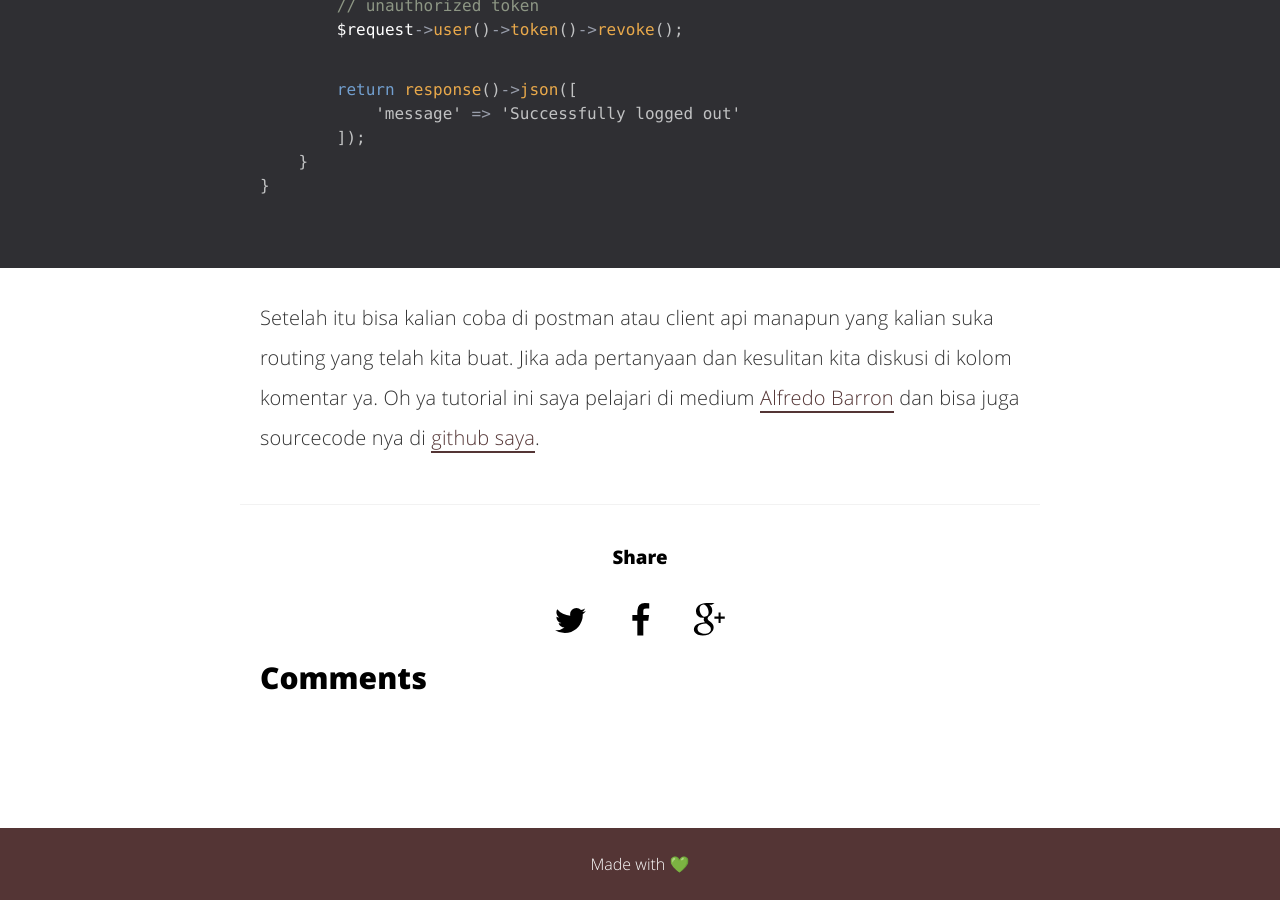
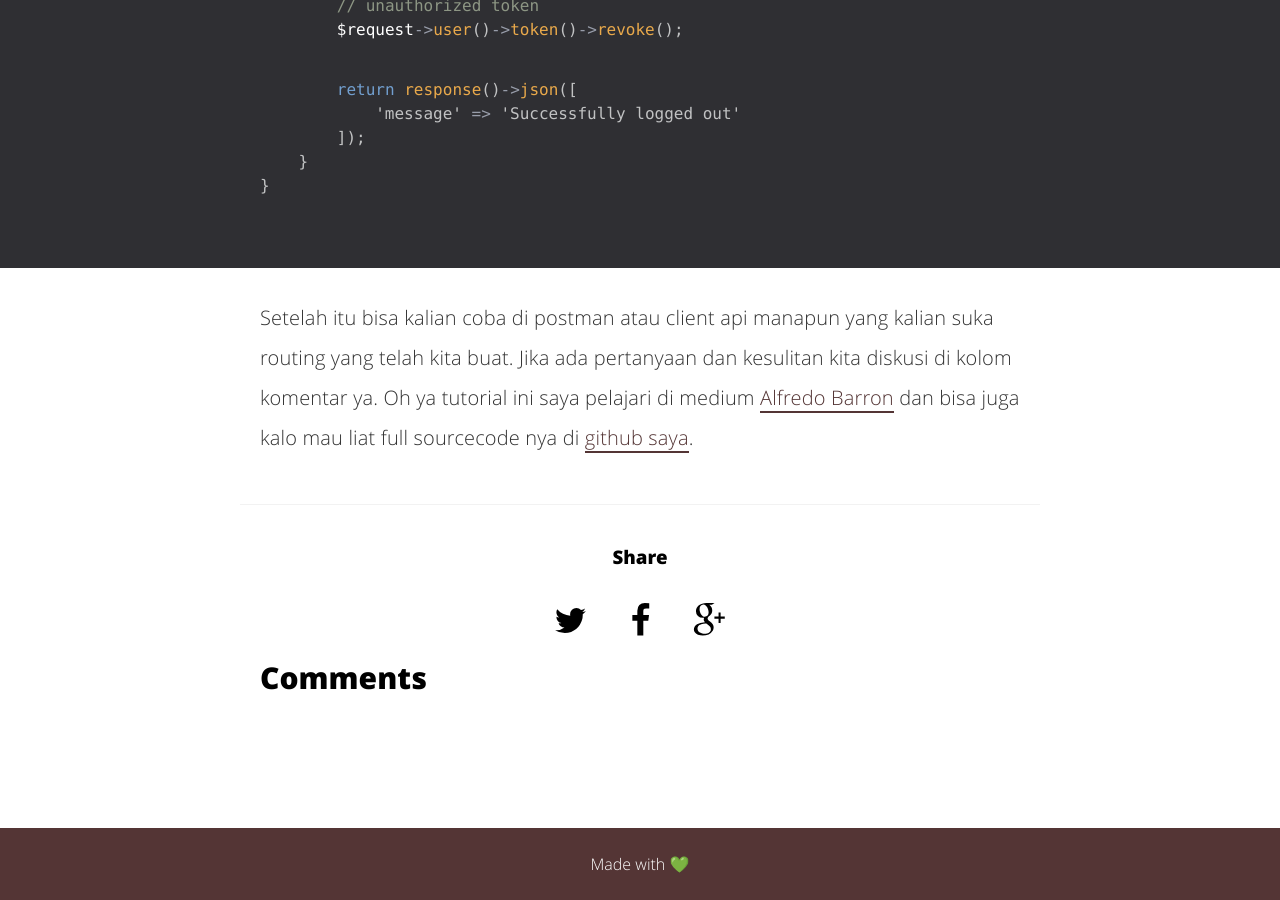
Before and after one commit to ekaprasasti/ekaprasasti.github.io, a Jekyll site: the page built from _posts/2019-08-29-laravel-passport-authentication.md, in a window 1280 px wide and 900 px high, scrolled down 7911 px. Built offline with Jekyll 4.4.1, drawn with Linux system fonts in a browser that asks for light colours; comment, search, counter and statistics services are not loaded.

Commit message:
add wording

````diff
--- a/_posts/2019-08-29-laravel-passport-authentication.md
+++ b/_posts/2019-08-29-laravel-passport-authentication.md
@@ -250,4 +250,4 @@ class AuthController extends Controller
 }
 ```
 
-Setelah itu bisa kalian coba di postman atau client api manapun yang kalian suka routing yang telah kita buat. Jika ada pertanyaan dan kesulitan kita diskusi di kolom komentar ya. Oh ya tutorial ini saya pelajari di medium [Alfredo Barron](https://medium.com/modulr/create-api-authentication-with-passport-of-laravel-5-6-1dc2d400a7f) dan bisa juga sourcecode nya di [github saya](https://github.com/ekaprasasti).
+Setelah itu bisa kalian coba di postman atau client api manapun yang kalian suka routing yang telah kita buat. Jika ada pertanyaan dan kesulitan kita diskusi di kolom komentar ya. Oh ya tutorial ini saya pelajari di medium [Alfredo Barron](https://medium.com/modulr/create-api-authentication-with-passport-of-laravel-5-6-1dc2d400a7f) dan bisa juga kalo mau liat full sourcecode nya di [github saya](https://github.com/ekaprasasti).
````
